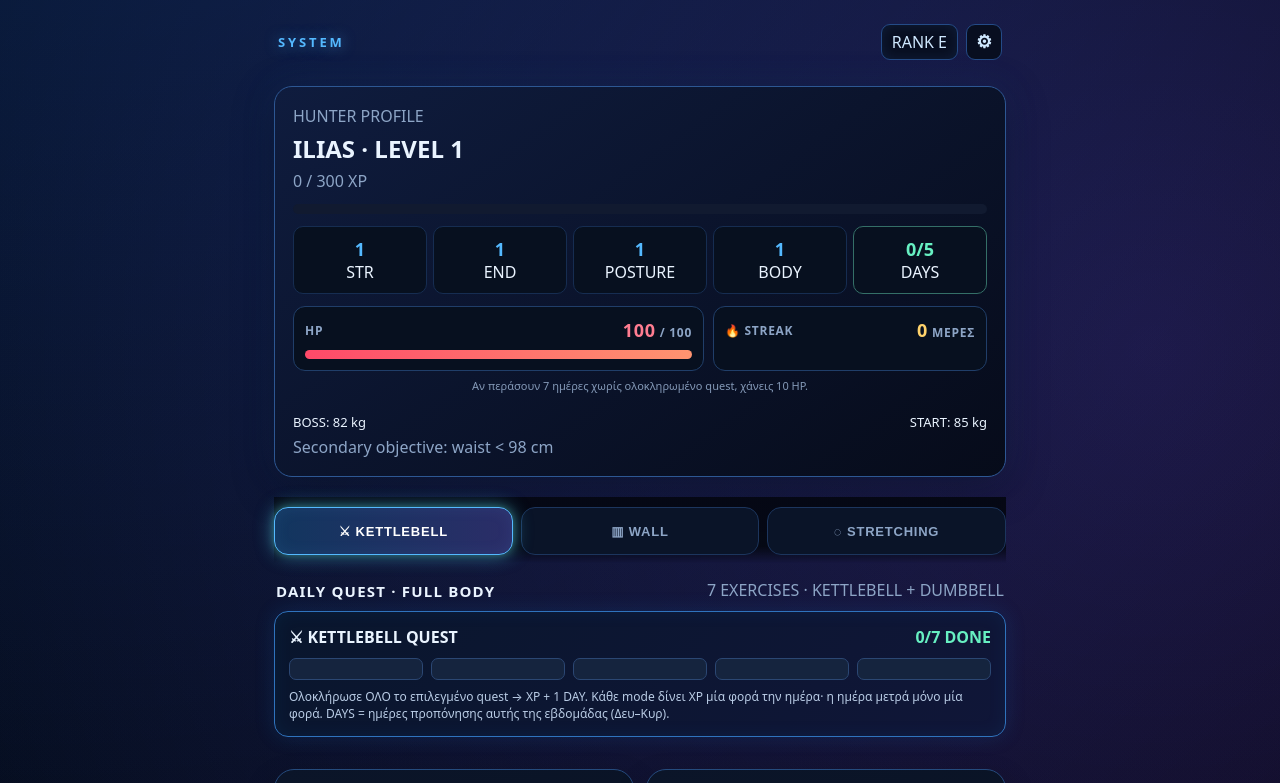
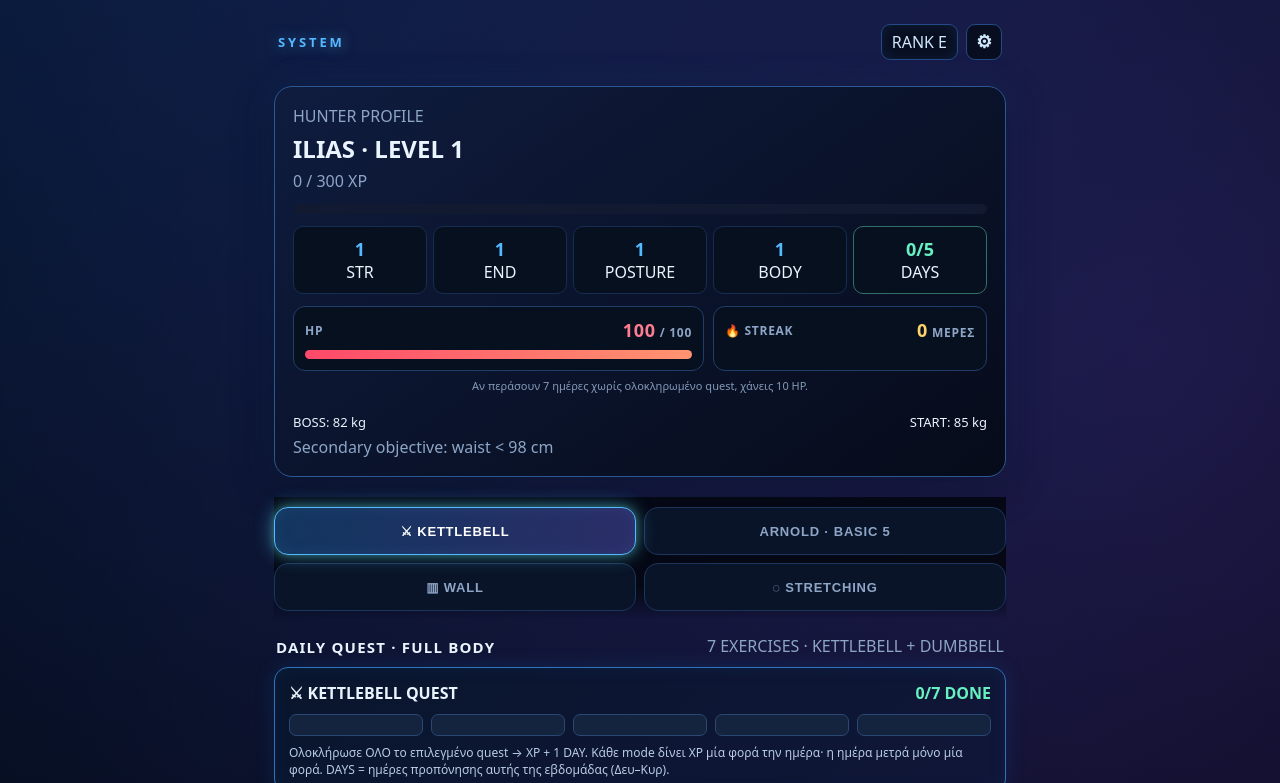
Before and after one commit to ilias29/solo-leveling-fitness, a website with bundled scripts: page index.html in a window 1280 px wide. Shown: the top 783 px of the page. Built offline with nearby package versions, Linux system fonts and the light colour scheme.

Commit message:
Add independent Arnold Basic 5 workout

```diff
--- a/index.html
+++ b/index.html
@@ -131,7 +131,7 @@ body{background:
 @media(max-width:480px){.survival{grid-template-columns:1fr 1fr}.hp-panel,.streak-panel{padding:9px}.hp-head,.streak-head{font-size:10px}.alt-picker{grid-template-columns:repeat(3,minmax(0,1fr));gap:5px}.alt-chip{padding:9px 4px;font-size:10px}.alt-visual{grid-template-columns:44% 56%}}
 
 /* STRETCHING MODE V12 */
-.modebar{grid-template-columns:repeat(3,1fr)}
+.modebar{grid-template-columns:repeat(2,minmax(0,1fr))}
 .mode.stretch.active{border-color:#d7b4ff;background:linear-gradient(90deg,#3f255d,#243b67);box-shadow:0 0 20px rgba(182,124,255,.32),inset 0 0 16px rgba(182,124,255,.14)}
 .quest-summary.stretch{border-color:#8b61b7;background:linear-gradient(135deg,#1a1027,#101936);box-shadow:0 0 20px rgba(143,108,255,.22),inset 0 0 18px rgba(143,108,255,.12)}
 .stretch-card{margin:2px 14px 12px;display:grid;grid-template-columns:minmax(135px,.8fr) minmax(165px,1.2fr);gap:10px;border:1px solid #5b497b;border-radius:16px;overflow:hidden;background:linear-gradient(145deg,#120d21,#0a1326)}
@@ -168,7 +168,7 @@ body{background:
 </div>
 <div class="boss"><div class="bossline"><span>BOSS: 82 kg</span><span>START: 85 kg</span></div><div class="muted" style="margin-top:5px">Secondary objective: waist &lt; 98 cm</div></div></section>
 
-<div class="modebar"><button class="mode active" data-mode="kb">⚔ KETTLEBELL</button><button class="mode wall" data-mode="wall">▥ WALL</button><button class="mode stretch" data-mode="stretch">◌ STRETCHING</button></div><div class="quest-title"><h2 id="questTitle">DAILY QUEST · FULL BODY</h2><span class="muted" id="questMeta">8 / 16 / 32 KG</span></div><section class="quest-summary" id="questSummary"><div style="display:flex;justify-content:space-between;gap:10px;align-items:center"><b id="questModeLabel">⚔ KETTLEBELL QUEST</b><span class="quest-count" id="questProgress">0/7</span></div><div class="day-track" id="dayTrack"></div><div class="quest-rule">Ολοκλήρωσε ΟΛΟ το επιλεγμένο quest → XP + 1 DAY. Κάθε mode δίνει XP μία φορά την ημέρα· η ημέρα μετρά μόνο μία φορά. DAYS = ημέρες προπόνησης αυτής της εβδομάδας (Δευ–Κυρ).</div></section>
+<div class="modebar"><button class="mode active" data-mode="kb">⚔ KETTLEBELL</button><button class="mode" data-mode="arnold">ARNOLD · BASIC 5</button><button class="mode wall" data-mode="wall">▥ WALL</button><button class="mode stretch" data-mode="stretch">◌ STRETCHING</button></div><div class="quest-title"><h2 id="questTitle">DAILY QUEST · FULL BODY</h2><span class="muted" id="questMeta">8 / 16 / 32 KG</span></div><section class="quest-summary" id="questSummary"><div style="display:flex;justify-content:space-between;gap:10px;align-items:center"><b id="questModeLabel">⚔ KETTLEBELL QUEST</b><span class="quest-count" id="questProgress">0/7</span></div><div class="day-track" id="dayTrack"></div><div class="quest-rule">Ολοκλήρωσε ΟΛΟ το επιλεγμένο quest → XP + 1 DAY. Κάθε mode δίνει XP μία φορά την ημέρα· η ημέρα μετρά μόνο μία φορά. DAYS = ημέρες προπόνησης αυτής της εβδομάδας (Δευ–Κυρ).</div></section>
 <div id="list"></div>
 <button class="primary" id="complete">COMPLETE QUEST · +50 XP</button>
 <button class="reset" id="reset">Reset σημερινών sets</button><button class="primary" id="install" style="display:none;background:linear-gradient(90deg,#18a67d,#287bd7)">INSTALL APP</button><div class="notice" id="notice"></div>
```
